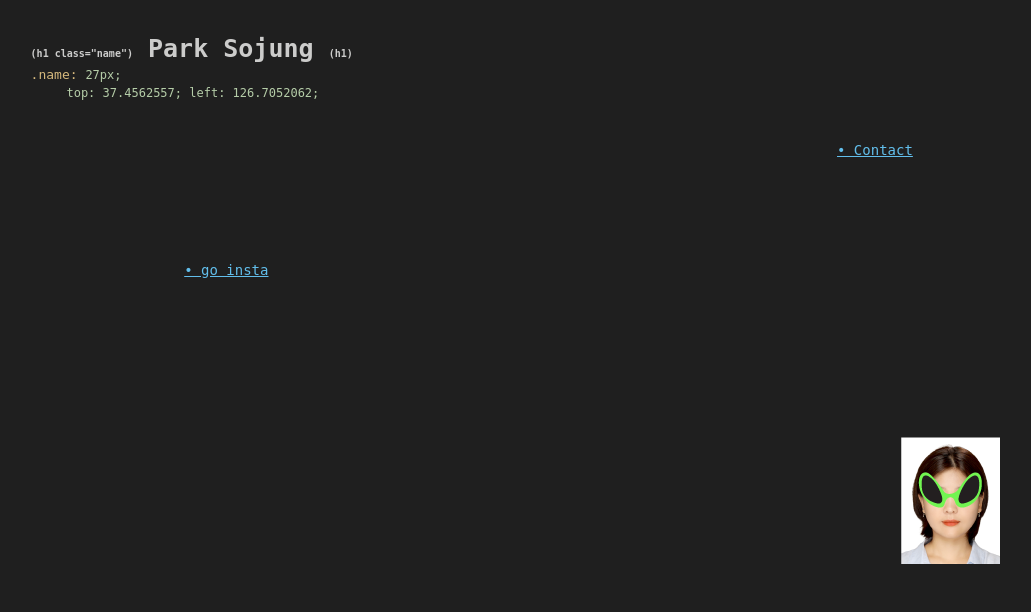
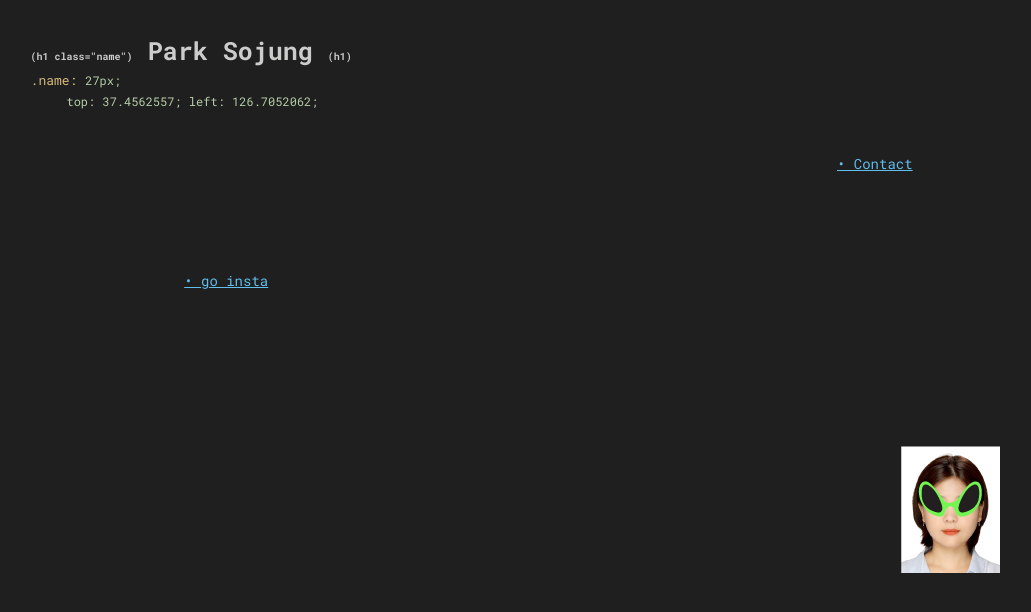
Before and after one commit to 82park/8282sojung, a plain HTML site: page hello.html in a window 1280 px wide. Shown: the whole page, without its empty margins (67-1098 px from the left). Drawn offline with Linux system fonts and the light colour scheme; files whose address does not match are found by name.

Commit message:
Add files via upload

```diff
--- a/hello.css
+++ b/hello.css
@@ -25,6 +25,10 @@
     font-family: 'terminal-grotesque';
     src: url(fonts/terminal-grotesque-webfont.ttf);
 }
+@font-face {
+    font-family: 'RobotoMono-Variable';
+    src: url(fonts/RobotoMono-VariableFont_wght.ttf);
+}
 
 
 
@@ -38,7 +42,7 @@ body {
   }
 
 .nom{
-    font-family: 'monospace';
+    font-family: 'RobotoMono-Variable';
     font-size: 25px;
     color: #cccccb;
     margin-left: 7vw;
@@ -46,12 +50,12 @@ body {
 }
 
 #code{
-    font-family: 'monospace';
+    font-family: 'RobotoMono-Variable';
     font-size: 10px;
 }
 
 .ex{
-    font-family: 'monospace';
+    font-family: 'RobotoMono-Variable';
     margin-left: 7vw;
     margin-top: -1vw;
     color: #d6b97d;
@@ -59,7 +63,7 @@ body {
 }
 
 #info{
-    font-family: 'monospace';
+    font-family: 'RobotoMono-Variable';
     font-size: 12px;
     color: #b5cda8;
 }
@@ -76,13 +80,13 @@ a{
 }
 
 .top{
-    font-family: 'monospace';
+    font-family: 'RobotoMono-Variable';
     margin-left: 9.8vw;
     margin-top: -13px;
 }
 
 .ins{
-    font-family: 'monospace';
+    font-family: 'RobotoMono-Variable';
     color: #62beeb;
     font-size: 14px;
     text-decoration: underline;
@@ -91,7 +95,7 @@ a{
 }
 
 .mail{
-    font-family: 'monospace';
+    font-family: 'RobotoMono-Variable';
     color: #62beeb;
     font-size: 14px;
     text-decoration: underline;
--- a/style.css
+++ b/style.css
@@ -21,6 +21,12 @@
     font-family: 'Pretendard-Regular';
     src: url(fonts/Pretendard-Regular.otf);
 }
+
+@font-face {
+    font-family: 'RobotoMono-Variable';
+    src: url(fonts/RobotoMono-VariableFont_wght.ttf);
+}
+
 
 
 html, body{
@@ -78,7 +84,7 @@ z-index: -2;
     }
 }
 .name{
-    font-family: Pretendard-Medium;
+    font-family:'RobotoMono-Variable';
     font-size: 1em;
     margin-left: 10vw;
     position: absolute;
@@ -139,7 +145,7 @@ nav{
 }
 
 .clock-location{
-    font-family: 'Pretendard-Medium';
+    font-family: 'RobotoMono-Variable';
     font-size: 0.7em;
     color: white;
     margin: 0.5vw;
@@ -192,7 +198,7 @@ margin-bottom: 2px;
 }
 
 .icon p{
-    font-family: 'monospace';
+    font-family: 'RobotoMono-Variable';
     font-size: 15px;
     color: white;
 margin-top: 2px;
@@ -222,7 +228,7 @@ margin-top: 2px;
     left: 50px;
 }
 .pdf p{
-    font-family: 'monospace';
+    font-family: 'RobotoMono-Variable';
     font-size: 15px;
     color: white;
     margin-top: 2px;
@@ -251,7 +257,7 @@ margin-top: 2px;
 }
 
 .hello p{
-    font-family: 'monospace';
+    font-family: 'RobotoMono-Variable';
     font-size: 15px;
     color: white;
     margin-top: 5px;
```
